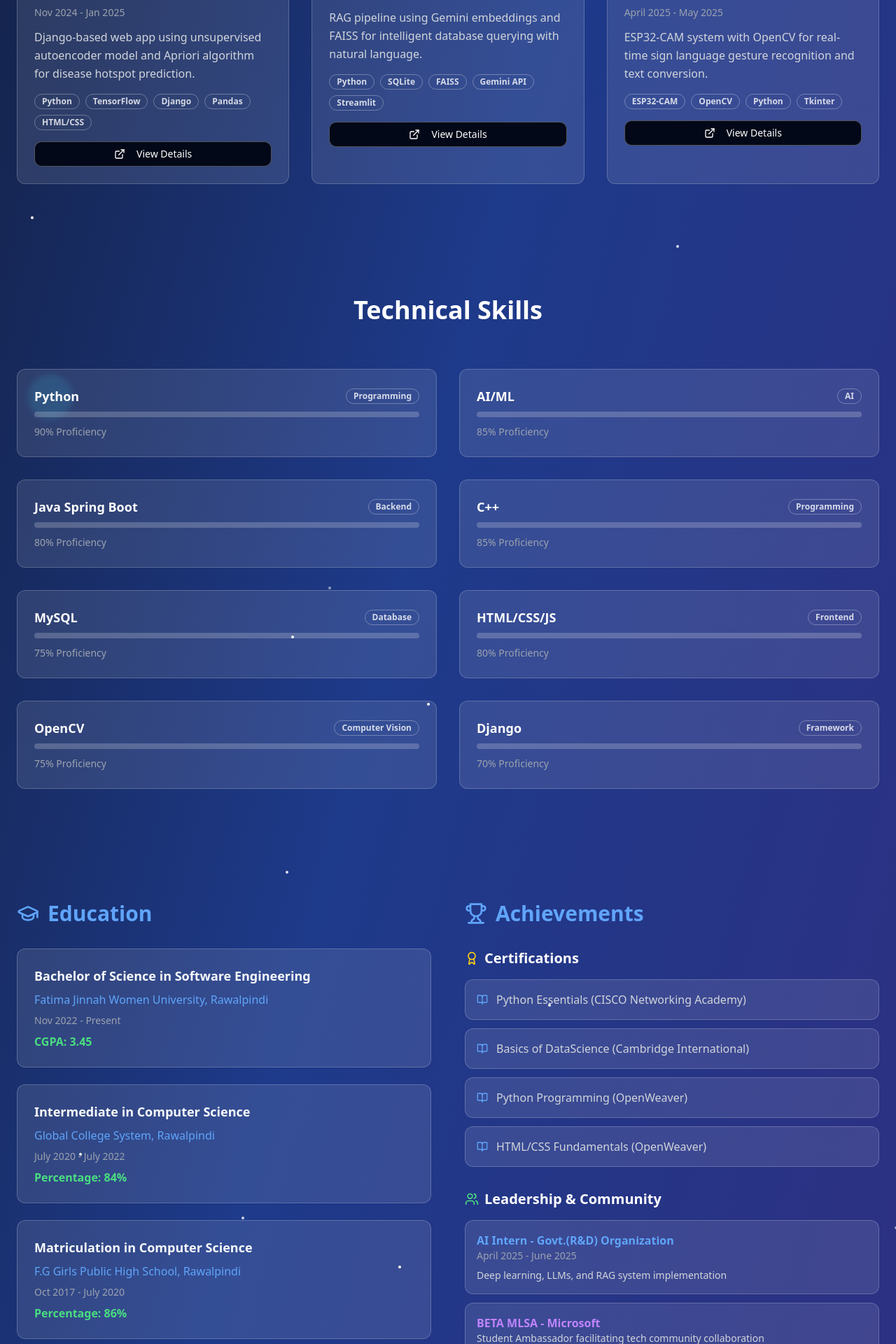
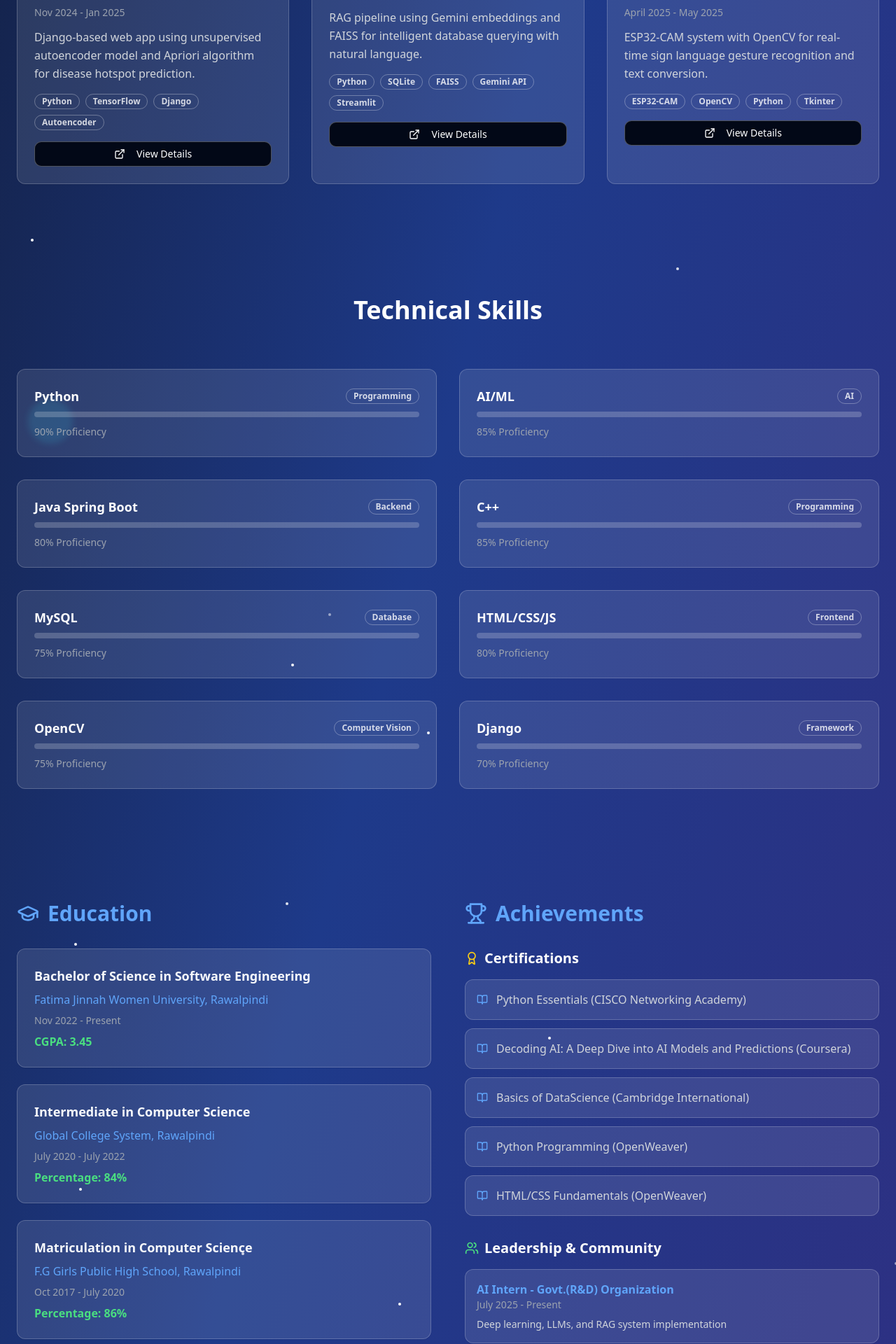
Before and after one commit to aleeraza-git/Portfolio, a React (Vite) app: page / in a window 1280 px wide. Shown: the part 1920-3840 px from the top of the page at 70% size. Built offline with nearby package versions, Linux system fonts and the light colour scheme.

Commit message:
update certification

```diff
--- a/src/pages/Index.tsx
+++ b/src/pages/Index.tsx
@@ -144,7 +144,7 @@ const Index = () => {
       title: 'Infectious Disease Prediction & Hotspot Analysis',
       duration: 'Nov 2024 - Jan 2025',
       description: 'Django-based web app using unsupervised autoencoder model and Apriori algorithm for disease hotspot prediction.',
-      technologies: ['Python', 'TensorFlow', 'Django', 'Pandas', 'HTML/CSS'],
+      technologies: ['Python', 'TensorFlow', 'Django', 'Autoencoder'],
       type: 'AI/ML',
       githubLink:'https://github.com/MariaSultanBahoo/Infectious-Disease-Prediction-Hotspot-Analysis'
     },
@@ -167,6 +167,7 @@ const Index = () => {
 
   const certifications = [
     'Python Essentials (CISCO Networking Academy)',
+    'Decoding AI: A Deep Dive into AI Models and Predictions (Coursera)',
     'Basics of DataScience (Cambridge International)',
     'Python Programming (OpenWeaver)',
     'HTML/CSS Fundamentals (OpenWeaver)'
@@ -625,7 +626,7 @@ const Index = () => {
                   <Card className="bg-white/10 backdrop-blur-sm border-white/20 hover:scale-105 transition-all duration-300">
                     <CardContent className="p-4">
                       <h4 className="font-semibold text-blue-400">AI Intern - Govt.(R&D) Organization </h4>
-                      <p className="text-sm text-gray-400 mb-2">April 2025 - June 2025</p>
+                      <p className="text-sm text-gray-400 mb-2">July 2025 - Present</p>
                       <p className="text-gray-300 text-sm">Deep learning, LLMs, and RAG system implementation</p>
                     </CardContent>
                   </Card>
```
